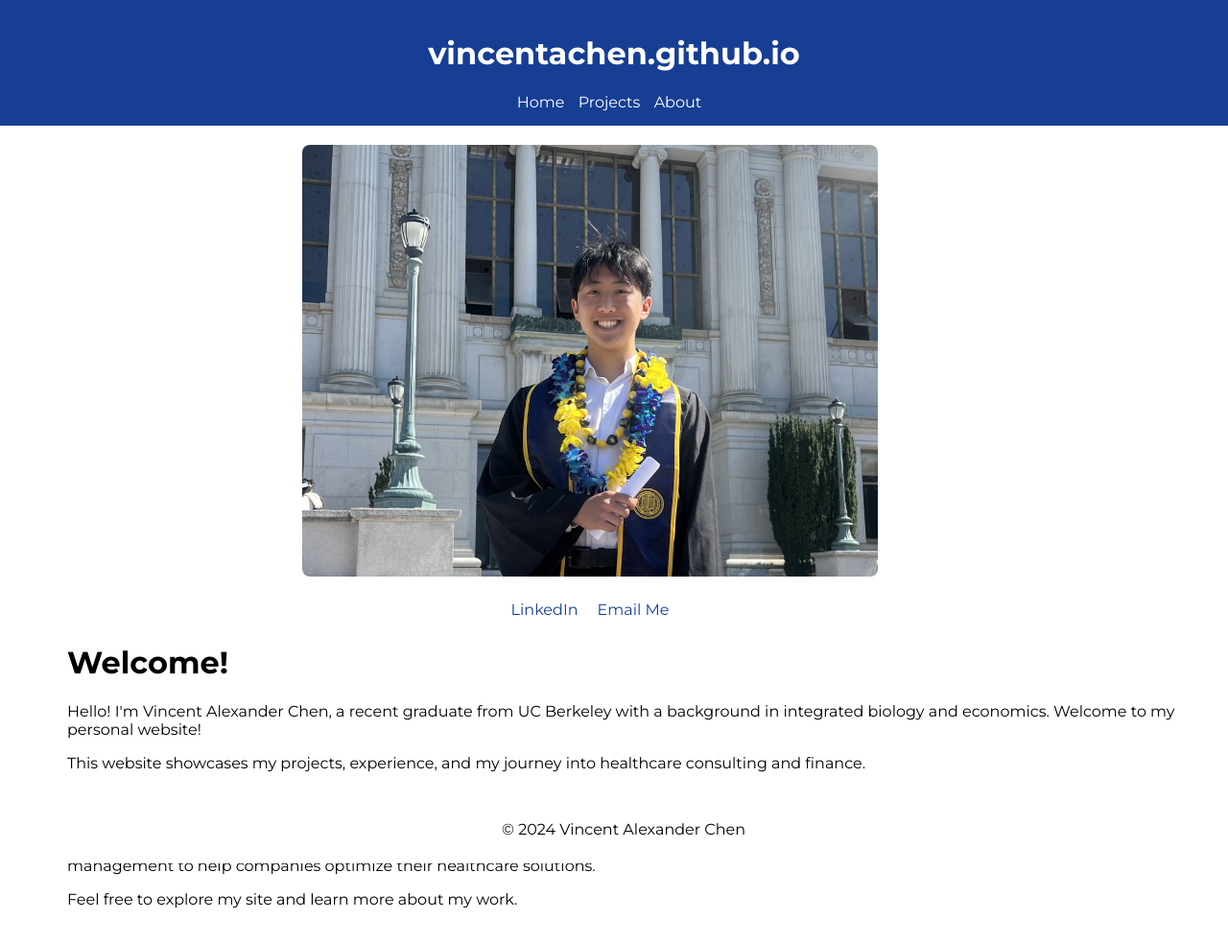
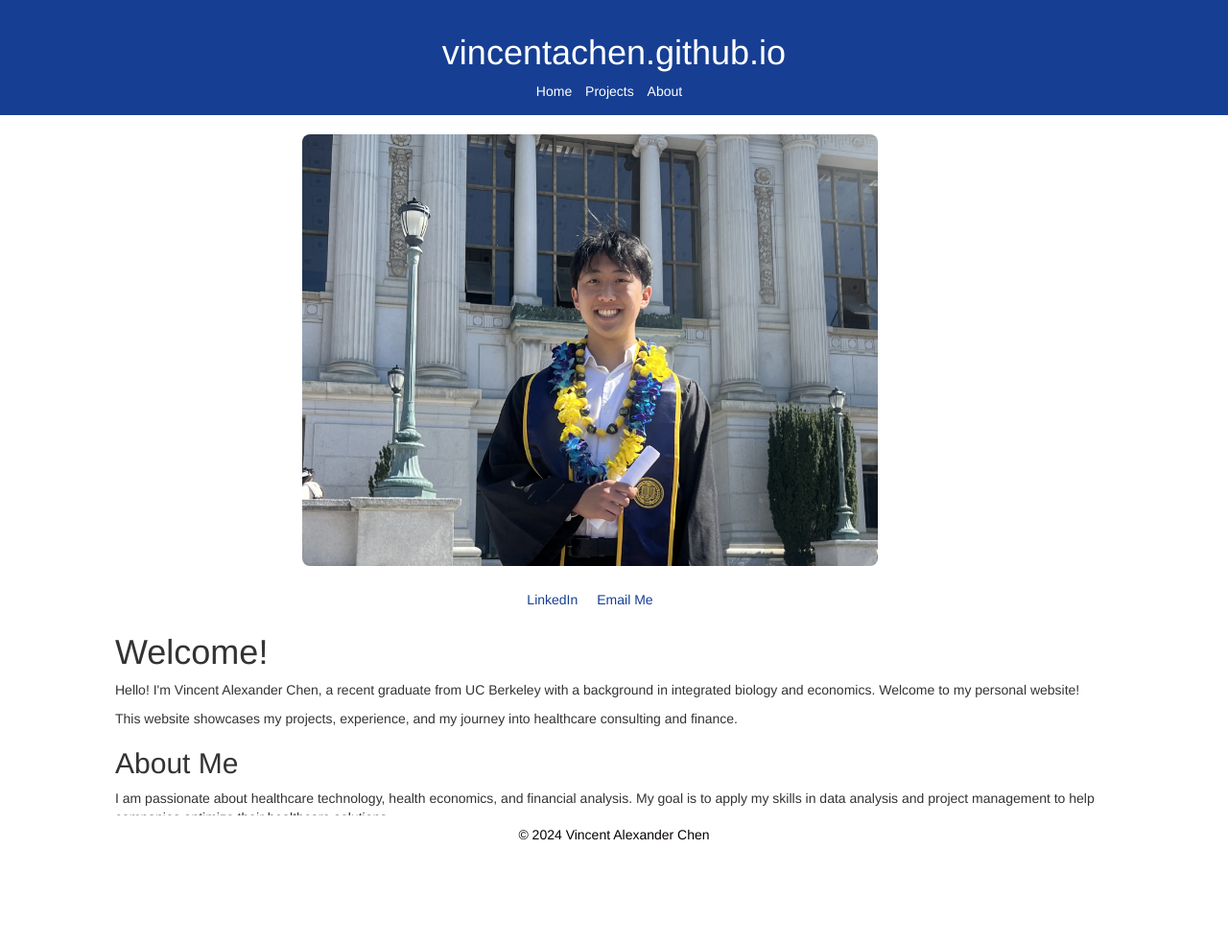
Before and after one commit to vincentachen/vincentachen.github.io, a Jekyll site: the page built from index.md, in a window 1280 px wide. Shown: the whole page at 96% size. Built offline with Jekyll 4.4.1, drawn with Linux system fonts in a browser that asks for light colours; nearby versions of some CDN libraries; library files that are not in the unit come from our copies; after the commit the page ends 922 px from its top, so only the background shows below that.

Commit message:
Update default.html

```diff
--- a/_layouts/default.html
+++ b/_layouts/default.html
@@ -6,10 +6,16 @@
     <title>{{ page.title | default: site.title }}</title>
     <link rel="stylesheet" href="{{ '/assets/css/styles.css' | relative_url }}">
 
+     <!-- Bootstrap CSS -->
+    <link rel="stylesheet" href="{{ '/assets/bootstrap/css/bootstrap.min.css' | relative_url }}">
+
     <!-- Font links -->
     <link rel="preconnect" href="https://fonts.googleapis.com">
     <link rel="preconnect" href="https://fonts.gstatic.com" crossorigin>
     <link href="https://fonts.googleapis.com/css2?family=Montserrat:ital,wght@0,100..900;1,100..900&display=swap" rel="stylesheet">
+
+        <!-- Ionicons (for icons) -->
+    <link rel="stylesheet" href="{{ '/assets/fonts/ionicons.min.css' | relative_url }}">
 
     <!-- Favicon links -->
     <link rel="icon" href="{{ '/assets/images/favicon.ico' | relative_url }}" type="image/x-icon">
```
